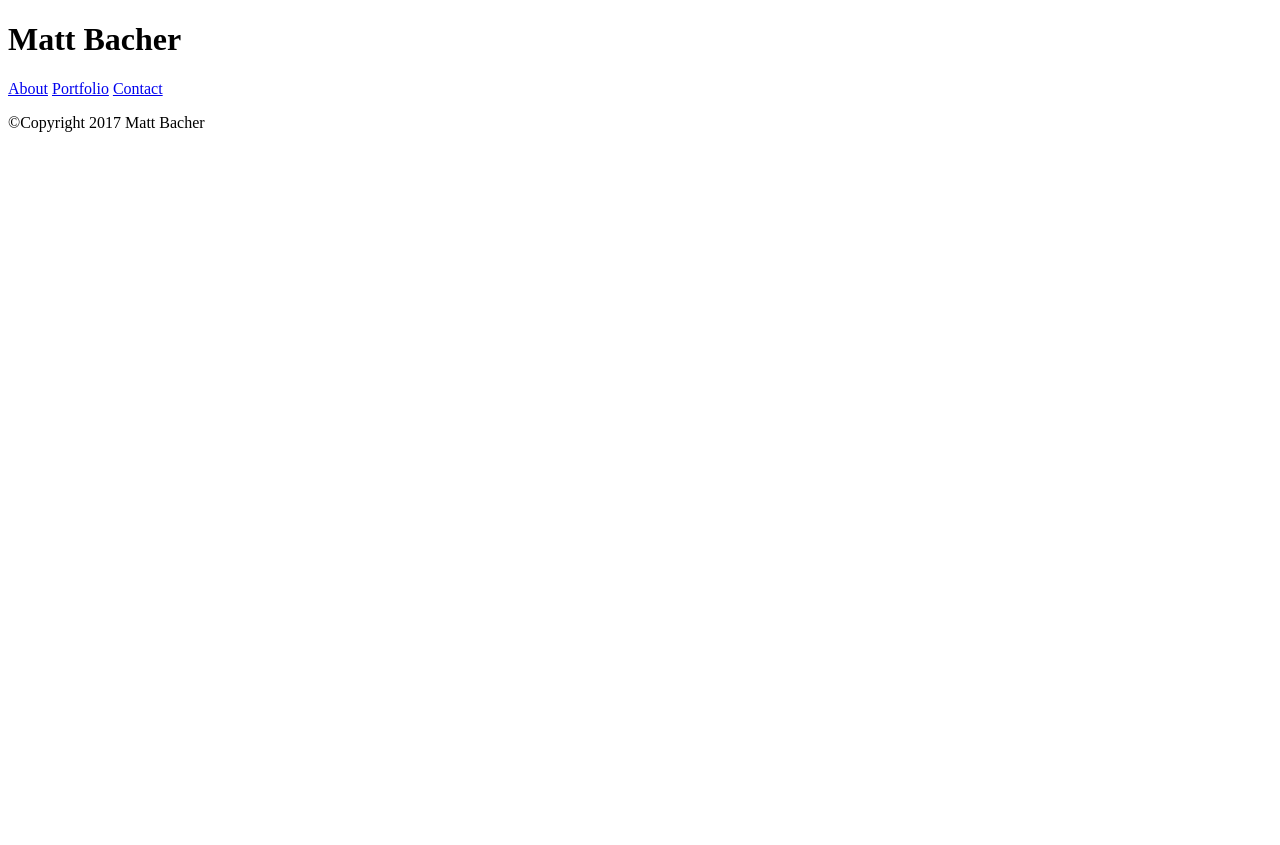
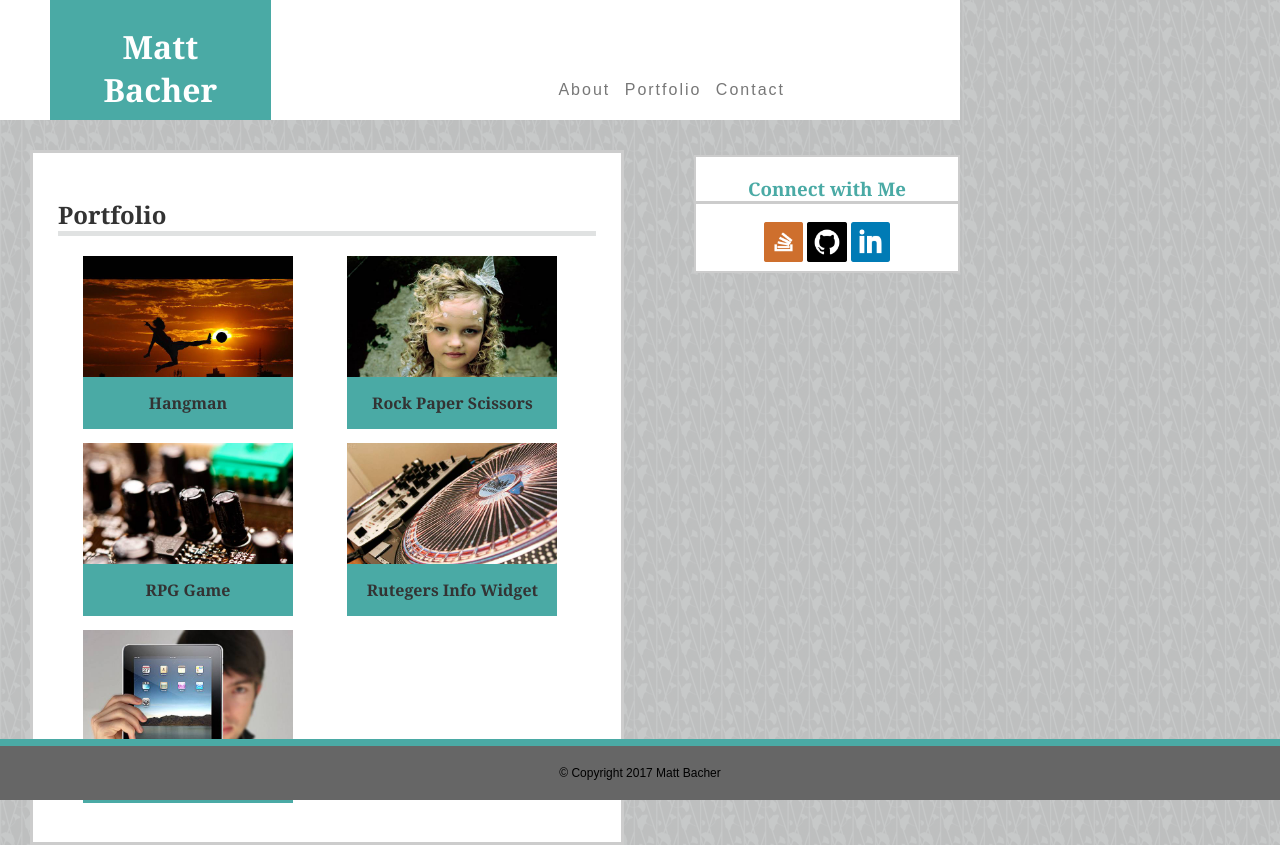
Before and after one commit to redwinger/Basic-Portfolio, a plain HTML site: page portfolio.html in a window 1280 px wide. Before the commit the page ends 800 px from the top, so only its background shows below. Drawn offline with Linux system fonts and the light colour scheme.

Commit message:
Final Revision

```diff
--- a/assets/css/style.css
+++ b/assets/css/style.css
@@ -0,0 +1,151 @@
+* {
+	font-family: Arial, 'Helvetica Neue', Helvetica, sans-serif;
+	box-sizing: border-box;
+}
+body {
+width: 960px;
+background-image: url("../images/wild_flowers.png");
+margin: 0px;
+
+}
+
+.background {
+	background-image: url("../images/wild_flowers.png");
+}
+.mainContent {
+	padding: 25px;
+  	margin-left: 30px;
+  	margin-top: 30px;
+  	color: #333;
+  	background: #fff;
+  	width: 594px;
+  	overflow: auto;
+  	float: left;
+  	border: 3px solid #CCC;
+}
+
+.aboutme {
+	background: #fff;
+}
+
+.form{
+	background: #f7fffd;
+	border: 2px solid #30d1ae;
+	line-height: 10px;
+}
+
+.navBar {
+	background: #fff;
+	text-decoration: none;
+	color: #777;
+	text-align: center;
+	letter-spacing: 2px;
+	overflow: hidden;
+}
+
+.myLinks {
+	width: 15%;
+	height: 15%;
+	margin-bottom: 5px;
+}
+
+.imageContainer {
+	display: inline-block;
+	width: 210px;
+	height: 157px;
+	position: relative;
+	margin-bottom: 30px;
+	margin-right: 25px;
+	margin-left: 25px;
+}
+
+.projectImgs {
+	width: 100%;
+	height: 100%;
+}
+
+.banner {
+	position: absolute;
+	top: 100px;
+	background: #4aaaa5;
+	padding: 15px;
+	width: 100%;
+	text-align: center;
+}
+
+#me {
+	float: left;
+	width: 183px;
+	height: 259px;
+	margin-right: 18px;
+}
+
+form {
+	background: #fff;
+}
+
+aside {
+	float: right;
+	border: 2px solid #ccc;
+	background: #fff;
+	width: 266px;
+	overflow-wrap: all;
+	margin-left: 15px;
+	margin-top: 35px;
+	color: #4aaaa5;
+	text-align: center;
+
+}
+header{
+	background: #fff;
+	overflow: hidden;
+	margin: 0px;
+	height: 120px;
+
+}
+
+footer {
+	text-align: center;
+	background: #666666;
+	font-size: 12px;
+	position: fixed;
+	bottom: 0px;
+	width: 100%;
+	padding: 20px;
+	border-top: 7px solid #4aaaa5;
+}
+
+h1 {
+	margin: 0px;
+	padding: 25px 15px;
+	background: #4aaaa5;
+	text-align: center;
+	width: 23%;
+	overflow: auto;
+	position: relative;
+	top: 0px;
+	right: -50px;
+	color: #fff;
+}
+
+nav {
+	float: right;
+	background: #fff;
+	position: relative;
+	right: 175px;
+	bottom: 55px;
+	word-spacing: 10px;
+}
+
+h2 {
+	background: #ffffff;
+	border-bottom: 5px solid #e0e2e2;
+}
+
+h3 {
+	border-bottom: 3px solid #ccc;
+}
+
+h1, h2, h3, h4 {
+	font-family: Georgia, Times, 'Times New Roman', serif;
+}
--- a/portfolio.html
+++ b/portfolio.html
@@ -3,22 +3,61 @@
 <head>
 	<title>Matt Bacher's Portfolio</title>
 
-	<!--<link rel="stylesheet" type="text/css" href="style.css">!-->
+	<link rel="stylesheet" type="text/css" href="assets/css/style.css">
 </head>
 <body>
 	<header>
 		<h1>Matt Bacher</h1>
+
 		<nav>
-			<a href="#">About</a>
-			<a href="#">Portfolio</a>
-			<a href="#">Contact</a>
+			<a class="navBar" href="index.html">About</a>
+			<a class="navBar" href="portfolio.html">Portfolio</a>
+			<a class="navBar" href="contact.html">Contact</a>
 		</nav>
+
 	</header>
 
+	<aside>
+		<h3>Connect with Me</h3>
+		<a href="https://stackoverflow.com/users/8286429/m-bacher" target="_blank"><img class="myLinks" src="assets/images/stackoverflow.png"></a>
+		<a href="https://github.com/redwinger" target="_blank"><img class="myLinks" src="assets/images/github.png"></a>
+		<a href="#"><img class="myLinks" src="assets/images/linkedin.png"></a>
+	</aside>
+
+	<div class="mainContent">
+
+		<h2>Portfolio</h2>
+
+		<div class="imageContainer">
+			<img class="projectImgs" src="assets/images/hangman.jpg">
+				<h4 class="banner">Hangman</h4>
+		</div>
+
+		<div class="imageContainer">
+			<img class="projectImgs" src="assets/images/rockPaperScissors.jpg">
+				<h4 class="banner">Rock Paper Scissors</h4>
+		</div>
+
+		<div class="imageContainer">
+			<img class="projectImgs" src="assets/images/RPGgame.jpg">
+				<h4 class="banner">RPG Game</h4>
+		</div>
+
+		<div class="imageContainer">
+			<img class="projectImgs" src="assets/images/rutegersInfoWidget.jpg">
+				<h4 class="banner">Rutegers Info Widget</h4>
+		</div>
+
+		<div class="imageContainer">
+			<img class="projectImgs" src="assets/images/triviaGame.jpg">
+				<h4 class="banner">Trivia Game</h4>
+		</div>
+
+	</div>
+
 	<footer>
-		<p>
-			©Copyright 2017 Matt Bacher
-		</p>
+			&copy; Copyright 2017 Matt Bacher
 	</footer>
+
 </body>
 </html>
```
Also changed, not shown: contact.html (+23 -11 lines), index.html (+30 -12 lines), assets/images/RPGgame.jpg (added), assets/images/github.png (added), assets/images/hangman.jpg (added), assets/images/linkedin.png (added), assets/images/rockPaperScissors.jpg (added), assets/images/rutegersInfoWidget.jpg (added), assets/images/stackoverflow.png (added), assets/images/triviaGame.jpg (added), assets/images/wild_flowers.png (added).
